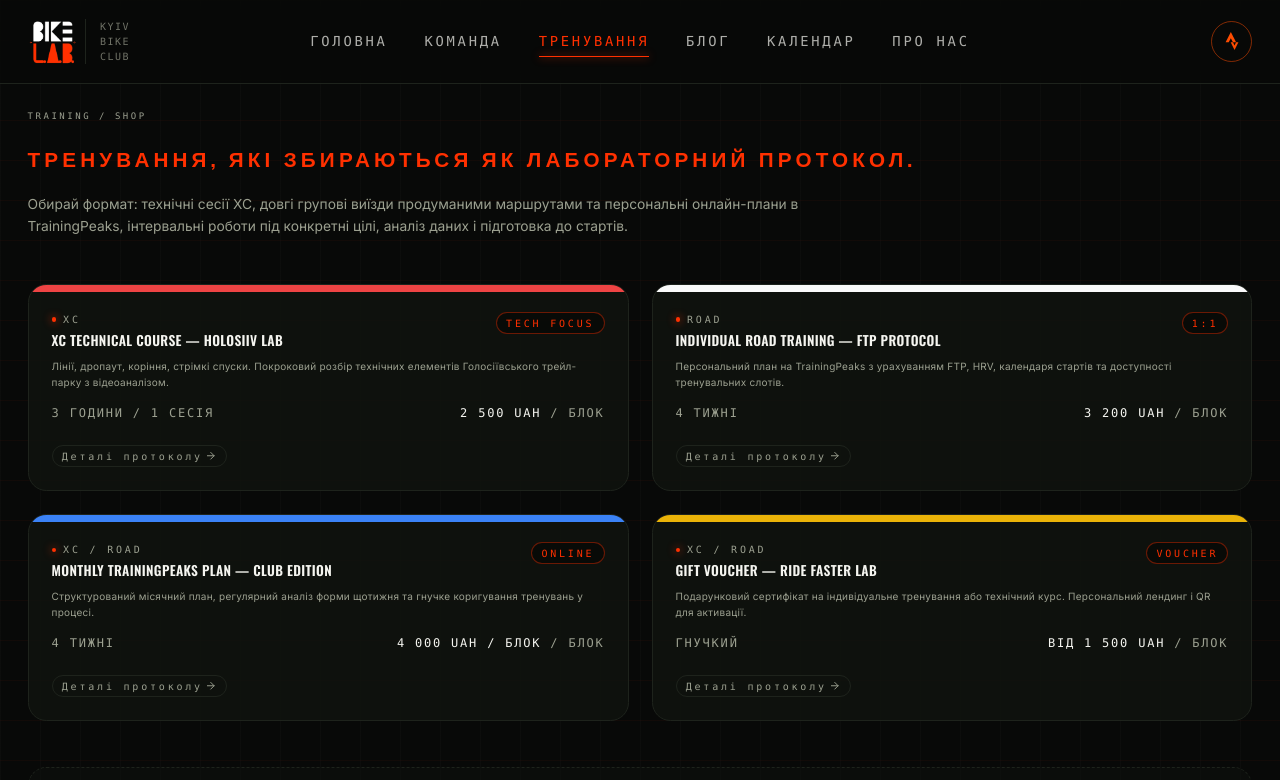
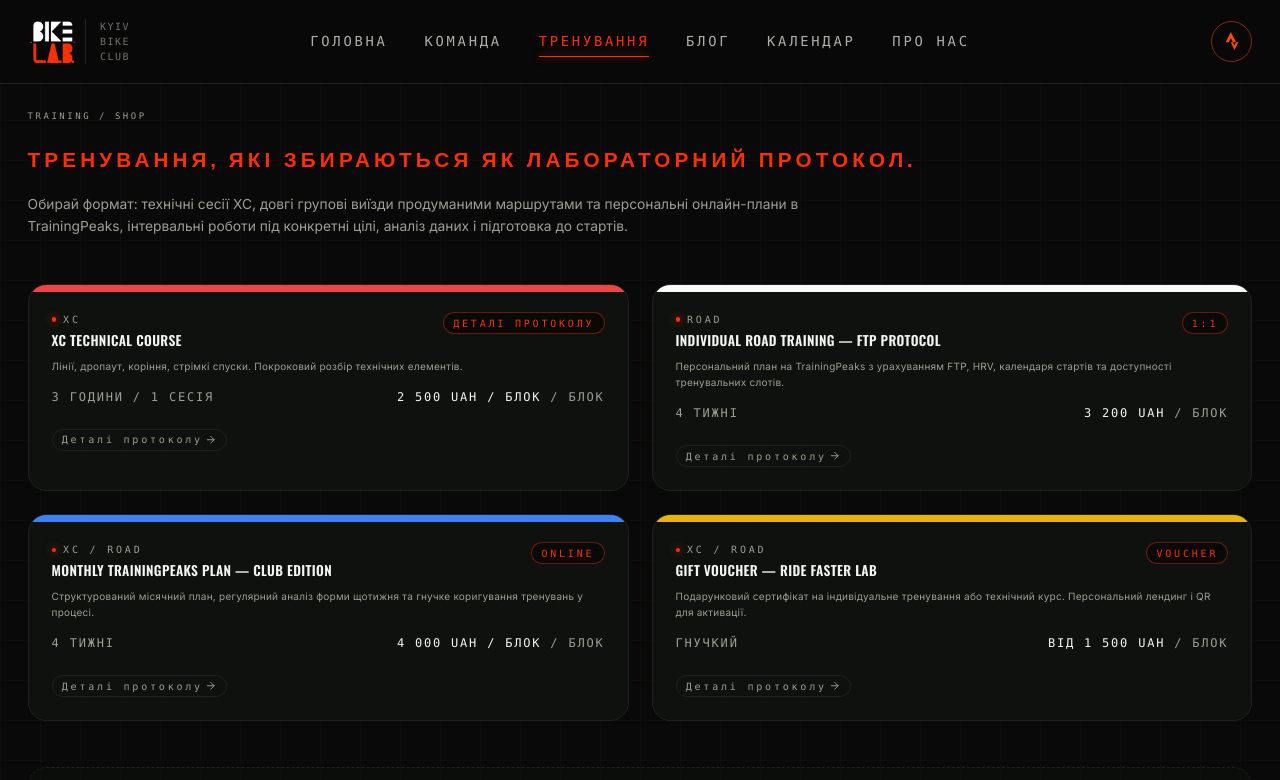
Before and after one commit to VasileAdicto/bikelab-site, a Next.js app: page /training in a window 1280 px wide. Shown: the top 780 px of the page. Built offline with nearby package versions, Linux system fonts and the light colour scheme.

Commit message:
Refactor XC Technical Course details, updating title, description, pricing format, and badge for clarity.

```diff
--- a/src/app/training/page.tsx
+++ b/src/app/training/page.tsx
@@ -2,14 +2,14 @@ import { TrainingCard } from "@/components/training-card";
 
 const trainings = [
   {
-    title: "XC Technical Course — Holosiiv Lab",
+    title: "XC Technical Course",
     level: "XC" as const,
     stripeColor: "red" as const,
     description:
-      "Лінії, дропаут, коріння, стрімкі спуски. Покроковий розбір технічних елементів Голосіївського трейл-парку з відеоаналізом.",
-    price: "2 500 UAH",
+      "Лінії, дропаут, коріння, стрімкі спуски. Покроковий розбір технічних елементів.",
+    price: "2 500 UAH / блок",
     duration: "3 години / 1 сесія",
-    badge: "tech focus",
+    badge: "Деталі протоколу",
   },
   {
     title: "Individual Road Training — FTP Protocol",
```
